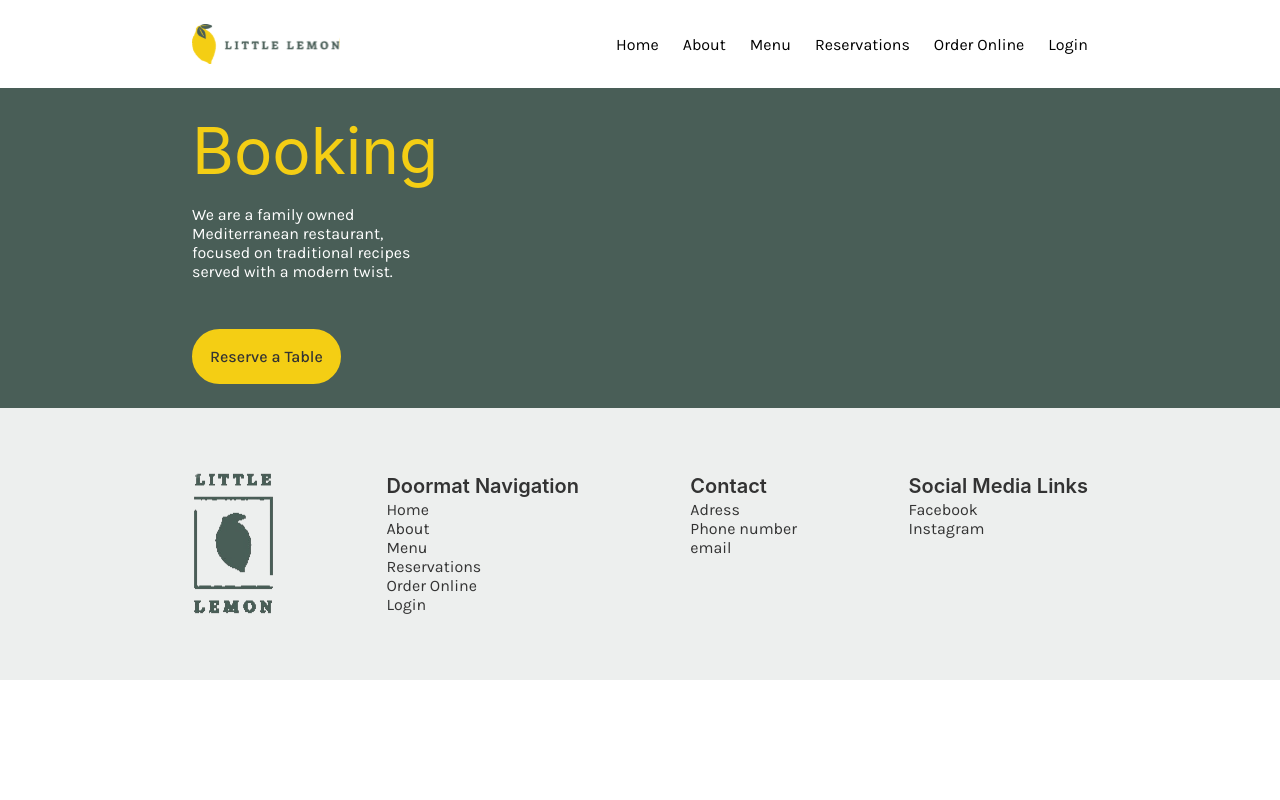
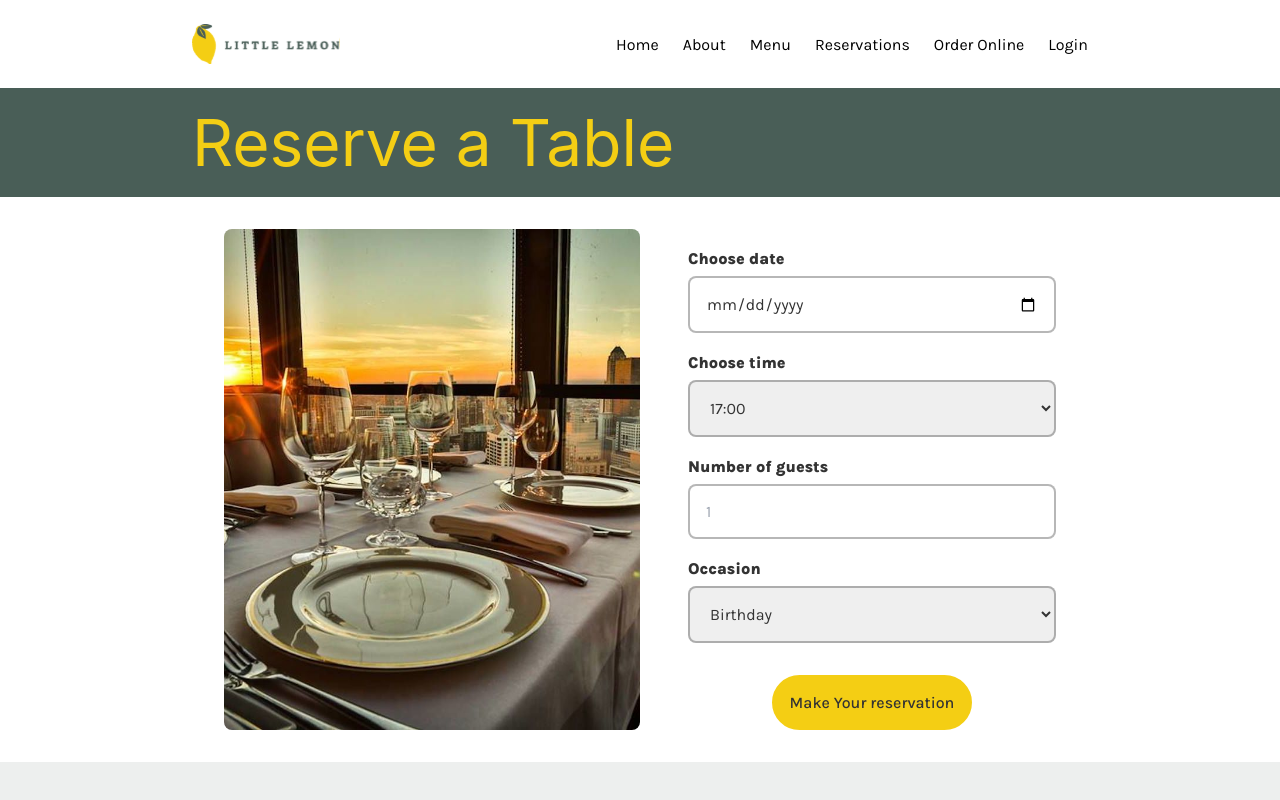
Before and after one commit to LeaCorDav/little-lemon, a React (Create React App) app: page /booking in a window 1280 px wide. Shown: the top 800 px of the page. Built offline with nearby package versions, Linux system fonts and the light colour scheme; a web font is replaced by a local one.

Commit message:
controlled form

```diff
--- a/public/index.html
+++ b/public/index.html
@@ -10,11 +10,6 @@
       content="The best restaurant in Chicago"
     />
     <link rel="apple-touch-icon" href="%PUBLIC_URL%/favicon.ico" />
-    <!--
-      manifest.json provides metadata used when your web app is installed on a
-      user's mobile device or desktop. See https://developers.google.com/web/fundamentals/web-app-manifest/
-    -->
-    <link rel="manifest" href="%PUBLIC_URL%/manifest.json" />
     <!--
       Notice the use of %PUBLIC_URL% in the tags above.
       It will be replaced with the URL of the `public` folder during the build.
--- a/src/App.css
+++ b/src/App.css
@@ -43,10 +43,11 @@
     transition: 300ms;
     border: 2px solid #F4CE14;
     width: fit-content;
+    cursor: pointer;
 }
 .btn-primary:hover,
 .btn-primary:focus {
-  box-shadow: inset 10em 0 0 0 #495E57;
+  box-shadow: inset 13em 0 0 0 #495E57;
   color: #F4CE14;
 }
 .btn-tertiary {
--- a/src/App.js
+++ b/src/App.js
@@ -1,5 +1,5 @@
 import './App.css';
-import { Routes, Route, Link } from "react-router-dom"
+import { Routes, Route } from "react-router-dom"
 import BookingPage from './components/BookingPage';
 import Footer from './components/Footer';
 import Header from './components/Header';
--- a/src/components/BookingPage.js
+++ b/src/components/BookingPage.js
@@ -1,15 +1,40 @@
+import { useReducer, useState } from "react";
+import BookingForm from "./bookingComponents/BookingForm";
+
+const updateTimes = (state, action) => {
+    if(action.type === "0") return ["09:00", "10:00"]
+    if(action.type === "1") return ["11:00", "12:00", "13:00"]
+    if(action.type === "2") return ["14:00", "15:00", "16:00"]
+    if(action.type === "3") return ["17:00", "18:00", "19:00"]
+    if(action.type === "4") return ["20:00", "21:00", "22:00"]
+    if(action.type === "5") return ["22:00", "23:00", "00:00"]
+    if(action.type === "6") return ["01:00", "02:00", "03:00"]
+    return state
+}
+
 export default function BookingPage() {
+    /* const [availableTimes, setAvailableTimes] = useState(["17:00", "18:00", "19:00", "20:00", "21:00"]) */
+    const initializeTimes = ["17:00"]
+    const [availableTimes, dispatch] = useReducer(updateTimes, initializeTimes)
+
     return (
         <main>
-            <section className="bg-mainColor p-4 lg:py-6">
+            <div className="bg-mainColor p-4">
                 <div className="relative m-auto max-w-4xl">
-                    <h1 className="text-lightColor text-40 flex flex-col mb-4">
-                        <span className="text-accentColor text-64">Booking</span>
+                    <h1 className="text-accentColor text-64">
+                        Reserve a Table
                     </h1>
-                    <p className="text-white w-1/2 max-w-60 mb-12">We are a family owned Mediterranean restaurant, focused on traditional recipes served with a modern twist.</p>
-                    <button className="btn-primary">Reserve a Table</button>
                 </div>
-            </section>
+            </div>
+            <div className="relative m-auto p-8 max-w-4xl flex gap-12">
+                <img
+                    src="./img/chicagorestaurant-1.jpg"
+                    alt="restaurants view"
+                    width={"500px"}
+                    className="hidden md:block object-cover rounded-lg w-1/2"
+                />
+                <BookingForm times={availableTimes} setTimes={dispatch} />
+            </div>
         </main>
     );
 }
--- a/src/components/Footer.js
+++ b/src/components/Footer.js
@@ -1,3 +1,5 @@
+import { Link } from "react-router-dom"
+
 export default function Footer() {
     return (
         <footer id="footer" className="p-4 lg:py-16 bg-lightColor text-darkColor">
@@ -9,7 +11,7 @@
                     <nav>
                         <ul>
                             <li>
-                                <a href="/#">Home</a>
+                                <Link to="/">Home</Link>
                             </li>
                             <li>
                                 <a href="/#">About</a>
@@ -18,7 +20,7 @@
                                 <a href="/#">Menu</a>
                             </li>
                             <li>
-                                <a href="/#">Reservations</a>
+                                <Link to="/booking">Reservations</Link>
                             </li>
                             <li>
                                 <a href="/#">Order Online</a>
@@ -39,7 +41,7 @@
                             <a href="/#">Phone number</a>
                         </li>
                         <li>
-                            <a href="/#">email</a>
+                            <a href="mailto:customers@littlelemon.com">customers@littlelemon.com</a>
                         </li>
                     </ul>
                 </div>
--- /dev/null
+++ b/src/components/bookingComponents/BookingForm.js
@@ -0,0 +1,93 @@
+import { useState } from "react";
+
+export default function BookingForm(props) {
+    const [values, setValues] = useState({
+        date: "",
+        time: "",
+        guests: "",
+        occasion: ""
+    })
+
+    const handleSubmit = (e) => {
+		e.preventDefault()
+		setValues("")
+		console.log("Form submitted")
+	}
+
+    const timesOptions = props.times.map(time => {
+        return <option key={time}>{time}</option>
+    })
+
+    return (
+        <form className="flex flex-col grow" onSubmit={handleSubmit}>
+            <label htmlFor="res-date" className="text-sectionCategories text-darkColor mt-5 mb-2">Choose date</label>
+            <input
+                type="date"
+                id="res-date"
+                value={values.date}
+                onChange={e => {
+                    setValues({
+                        ...values,
+                        date: e.target.value
+                    });
+                    props.setTimes({type: new Date(values.date).getDay().toString()})
+                }}
+                className="p-4 border-2 border-darkColor/35 rounded-lg text-darkColor focus:border-secDarkColor focus-visible:outline-0"
+            />
+            <label htmlFor="res-time" className="text-sectionCategories text-darkColor mt-5 mb-2">Choose time</label>
+            <select
+                id="res-time"
+                value={values.time}
+                onChange={e => {
+                    setValues({
+                        ...values,
+                        time: e.target.value
+                    });
+                    console.log(values);
+                }}
+                className="p-4 border-2 border-darkColor/35 rounded-lg text-darkColor focus:border-secDarkColor"
+            >
+                {timesOptions}
+                {/* <option>17:00</option>
+                <option>18:00</option>
+                <option>19:00</option>
+                <option>20:00</option>
+                <option>21:00</option>
+                <option>22:00</option> */}
+            </select>
+            <label htmlFor="guests" className="text-sectionCategories text-darkColor mt-5 mb-2">Number of guests</label>
+            <input
+                type="number"
+                placeholder="1"
+                min="1" max="10"
+                id="guests"
+                value={values.guests}
+                onChange={e => {
+                    setValues({
+                        ...values,
+                        guests: e.target.value
+                    });
+                    console.log(values);
+                }}
+                className="p-4 border-2 border-darkColor/35 rounded-lg text-darkColor focus:border-secDarkColor focus-visible:outline-0"
+            />
+            <label htmlFor="occasion" className="text-sectionCategories text-darkColor mt-5 mb-2">Occasion</label>
+            <select
+                id="occasion"
+                value={values.occasion}
+                onChange={e => {
+                    setValues({
+                        ...values,
+                        occasion: e.target.value
+                    });
+                    console.log(values);
+                }}
+                className="p-4 border-2 border-darkColor/35 rounded-lg text-darkColor focus:border-secDarkColor"
+            >
+                <option>Birthday</option>
+                <option>Anniversary</option>
+            </select>
+            <input type="submit" value="Make Your reservation" className="btn-primary mt-8 mx-auto" />
+        </form>
+    );
+}
--- a/src/index-output.css
+++ b/src/index-output.css
@@ -574,6 +574,11 @@
   margin-right: auto;
 }
 
+.my-12{
+  margin-top: 3rem;
+  margin-bottom: 3rem;
+}
+
 .mb-12{
   margin-bottom: 3rem;
 }
@@ -592,6 +597,26 @@
 
 .mb-8{
   margin-bottom: 2rem;
+}
+
+.mb-2{
+  margin-bottom: 0.5rem;
+}
+
+.mt-4{
+  margin-top: 1rem;
+}
+
+.mt-5{
+  margin-top: 1.25rem;
+}
+
+.mt-6{
+  margin-top: 1.5rem;
+}
+
+.mt-8{
+  margin-top: 2rem;
 }
 
 .flex{
@@ -671,6 +696,10 @@
   max-width: 352px;
 }
 
+.flex-auto{
+  flex: 1 1 auto;
+}
+
 .grow{
   flex-grow: 1;
 }
@@ -711,6 +740,10 @@
   gap: 2rem;
 }
 
+.gap-12{
+  gap: 3rem;
+}
+
 .rounded-2xl{
   border-radius: 1rem;
 }
@@ -723,12 +756,56 @@
   border-radius: 0.5rem;
 }
 
+.rounded-xl{
+  border-radius: 0.75rem;
+}
+
 .rounded-tl-lg{
   border-top-left-radius: 0.5rem;
 }
 
 .rounded-tr-lg{
   border-top-right-radius: 0.5rem;
+}
+
+.border-2{
+  border-width: 2px;
+}
+
+.border{
+  border-width: 1px;
+}
+
+.border-lightColor{
+  --tw-border-opacity: 1;
+  border-color: rgb(237 239 238 / var(--tw-border-opacity));
+}
+
+.border-mainColor{
+  --tw-border-opacity: 1;
+  border-color: rgb(73 94 87 / var(--tw-border-opacity));
+}
+
+.border-secLightColor{
+  --tw-border-opacity: 1;
+  border-color: rgb(251 218 187 / var(--tw-border-opacity));
+}
+
+.border-darkColor{
+  --tw-border-opacity: 1;
+  border-color: rgb(51 51 51 / var(--tw-border-opacity));
+}
+
+.border-darkColor\/50{
+  border-color: rgb(51 51 51 / 0.5);
+}
+
+.border-darkColor\/75{
+  border-color: rgb(51 51 51 / 0.75);
+}
+
+.border-darkColor\/35{
+  border-color: rgb(51 51 51 / 0.35);
 }
 
 .bg-lightColor{
@@ -768,6 +845,10 @@
 
 .p-7{
   padding: 1.75rem;
+}
+
+.p-8{
+  padding: 2rem;
 }
 
 .px-4{
@@ -852,6 +933,11 @@
   line-height: normal;
   display: flex;
   flex-direction: column;
+  min-height: 100vh;
+}
+
+main {
+  flex-grow: 1;
 }
 
 h1, h2, h3, h4, h5 {
@@ -862,6 +948,43 @@
 code {
   font-family: source-code-pro, Menlo, Monaco, Consolas, 'Courier New',
     monospace;
+}
+
+.focus\:border-2:focus{
+  border-width: 2px;
+}
+
+.focus\:border-mainColor:focus{
+  --tw-border-opacity: 1;
+  border-color: rgb(73 94 87 / var(--tw-border-opacity));
+}
+
+.focus\:border-secDarkColor:focus{
+  --tw-border-opacity: 1;
+  border-color: rgb(238 153 114 / var(--tw-border-opacity));
+}
+
+.focus-visible\:border-0:focus-visible{
+  border-width: 0px;
+}
+
+.focus-visible\:border-accentColor:focus-visible{
+  --tw-border-opacity: 1;
+  border-color: rgb(244 206 20 / var(--tw-border-opacity));
+}
+
+.focus-visible\:border-mainColor:focus-visible{
+  --tw-border-opacity: 1;
+  border-color: rgb(73 94 87 / var(--tw-border-opacity));
+}
+
+.focus-visible\:border-secDarkColor:focus-visible{
+  --tw-border-opacity: 1;
+  border-color: rgb(238 153 114 / var(--tw-border-opacity));
+}
+
+.focus-visible\:outline-0:focus-visible{
+  outline-width: 0px;
 }
 
 @media (min-width: 640px){
--- a/src/index.css
+++ b/src/index.css
@@ -12,6 +12,11 @@
   line-height: normal;
   display: flex;
   flex-direction: column;
+  min-height: 100vh;
+}
+
+main {
+  flex-grow: 1;
 }
 
 h1, h2, h3, h4, h5 {
```
Also changed, not shown: public/img/chicagorestaurant-1.jpg (added), public/manifest.json (deleted), tailwind.config.js (indentation only).
